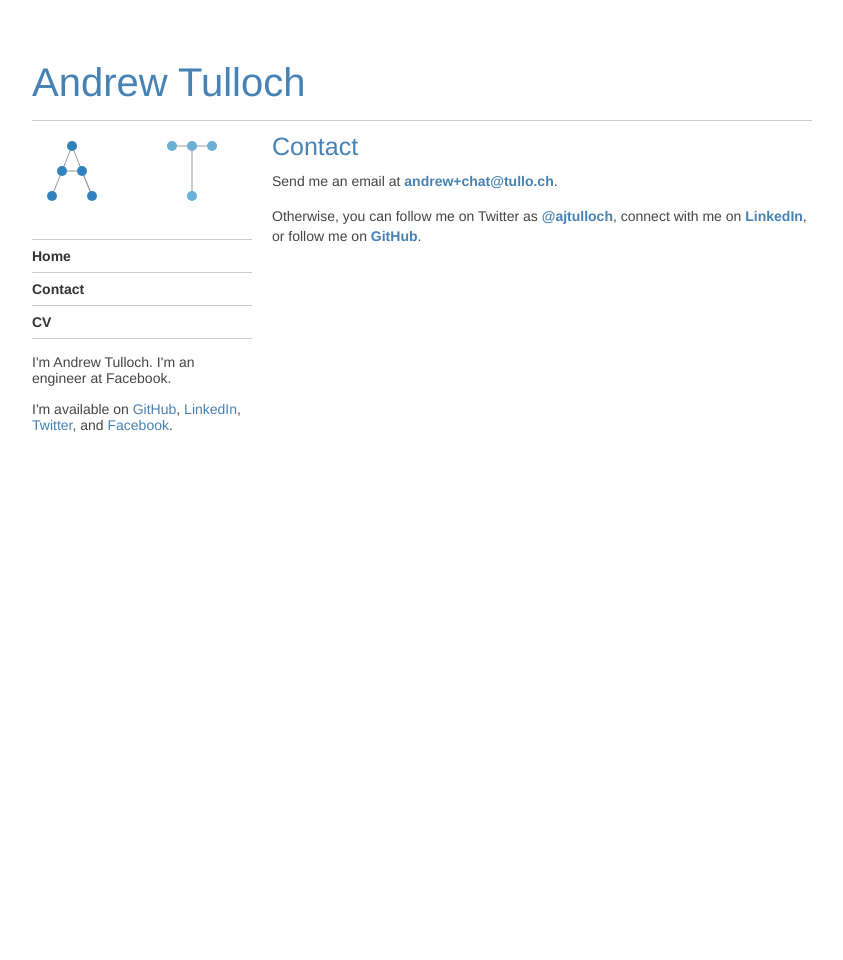
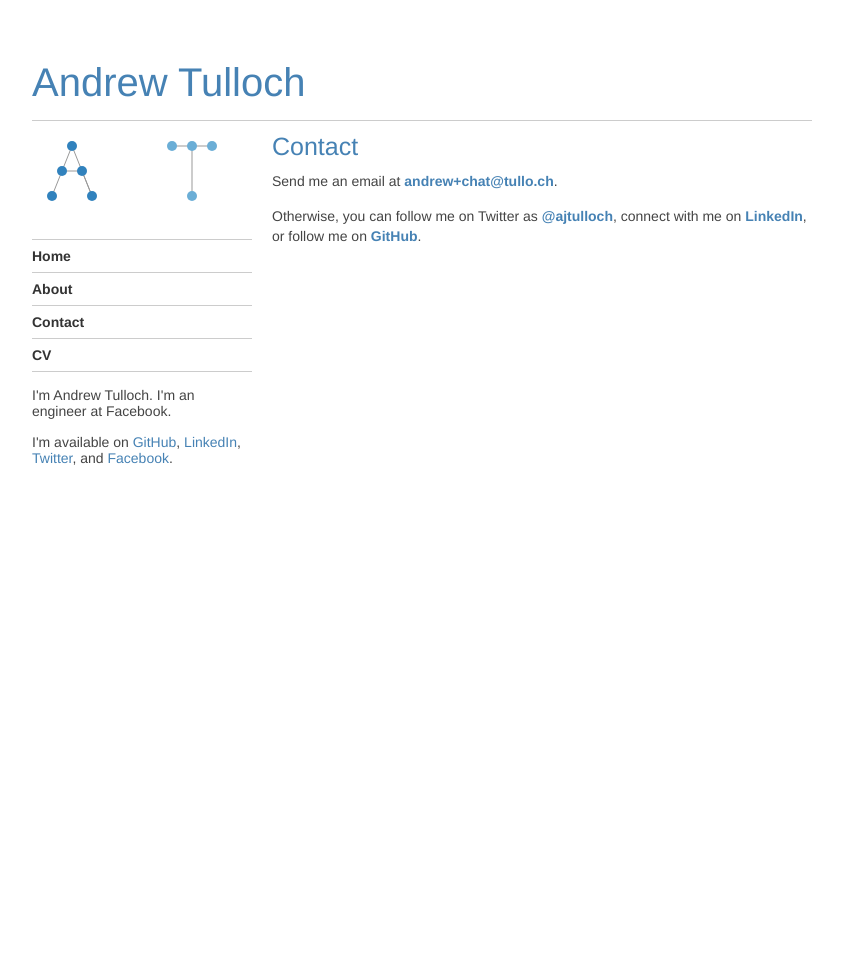
Before and after one commit to ajtulloch/ajtulloch.github.com, a Jekyll site: the page built from contact/index.html, in a window 1280 px wide. Shown: the whole page, without its empty margins (138-981 px from the left). Built offline with Jekyll 4.4.1, drawn with Linux system fonts in a browser that asks for light colours; nearby versions of some CDN libraries; comment, search, counter and statistics services are not loaded.

```diff
--- a/_layouts/default.html
+++ b/_layouts/default.html
@@ -2,12 +2,13 @@
 <html lang="en">
 <head>
 	<meta charset="utf-8" />
-	<title>{% if page.title %}{{ page.title }} - {% endif %}{{ site.name }}</title>
+    <title>{{ site.name }}{% if page.title %}{{ page.title }} | {% endif %}</title>
 
-  {% include styles.html %}
-  {% include scripts.html %}
+    {% include styles.html %}
+    {% include scripts.html %}
 
 </head>
+
 <body>
 <div class="container_12">
   <div class="grid_10">
@@ -15,12 +16,14 @@
     <hr>
   </div>
 </div>
+
 <div class="container_12">
   <div class="sidebar grid_3">
     <div id="d3-logo">
     </div>
     <ul class="nav">
       <li><a href="/">Home</a></li>
+      <li><a href="/">About</a></li>
       <li><a href="/contact/">Contact</a></li>
       <li><a href="/PDFs/AndrewTullochCV.pdf">CV</a></li>
     </ul>
```
